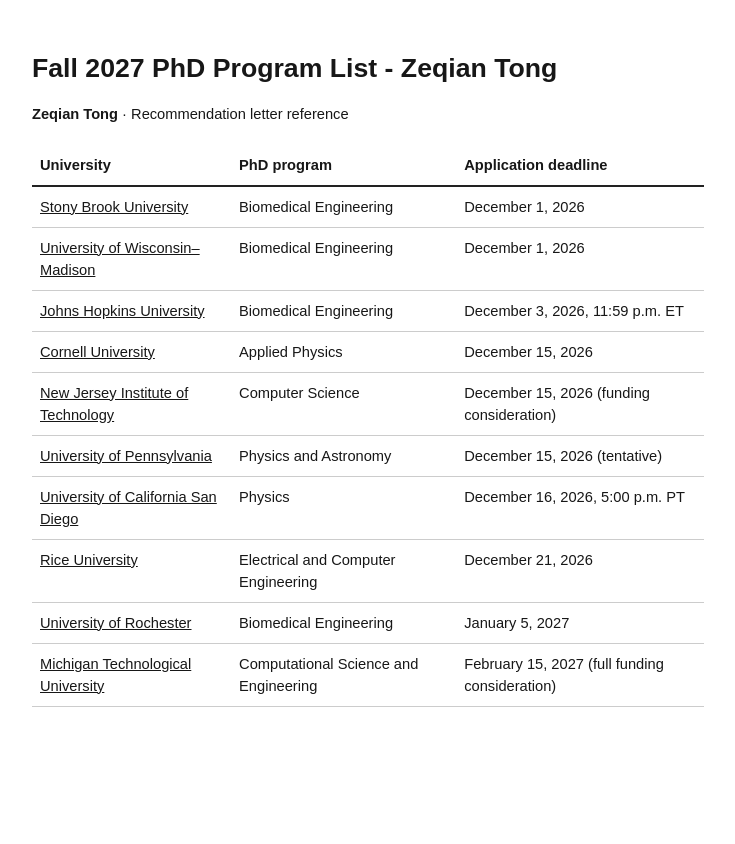
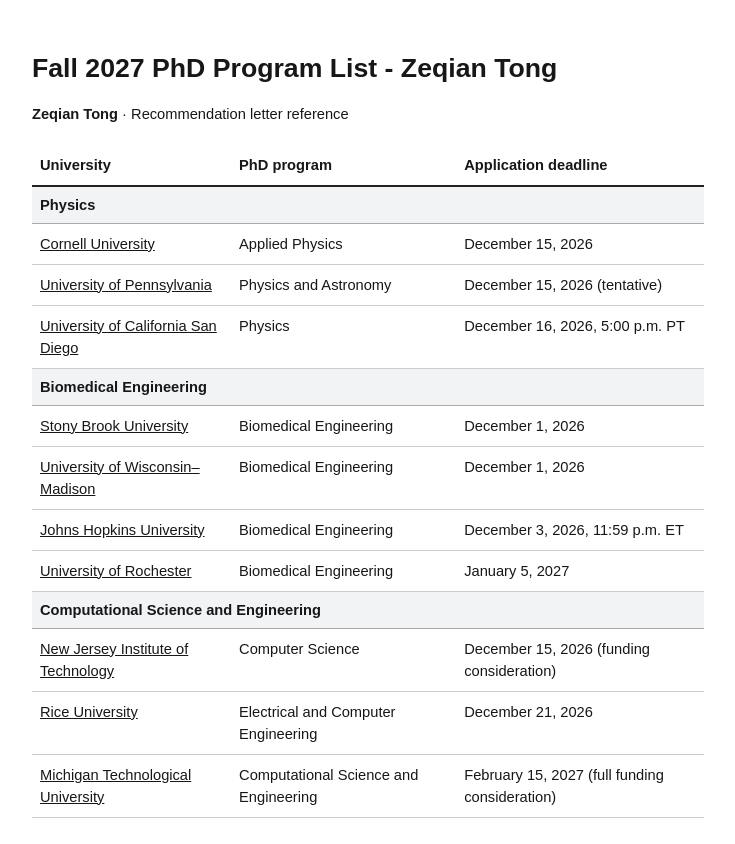
Before and after one commit to Suzuka2788/fall-2027-phd-program-list, a plain HTML site: page index.html in a window 1280 px wide. Shown: the whole page, without its empty margins (272-1007 px from the left). Before the commit the page ends 800 px from the top, so only its background shows below. Drawn offline with Linux system fonts and the light colour scheme.

Commit message:
Group PhD programs by field

```diff
--- a/index.html
+++ b/index.html
@@ -1,18 +1,22 @@
 <!doctype html>
 <html lang="en"><meta charset="utf-8"><title>Fall 2027 PhD Program List - Zeqian Tong</title>
-<style>@page{size:letter;margin:.75in}body{font:11pt/1.5 Arial,sans-serif;color:#171717;max-width:7in;margin:48px auto;padding:0 18px}h1{font-size:20pt;margin-bottom:0}table{width:100%;border-collapse:collapse;margin:20px 0}th,td{text-align:left;vertical-align:top;padding:9px 8px;border-bottom:1px solid #ccc}th{border-bottom:2px solid #222}a{color:inherit;text-decoration:underline}small{display:block;margin-top:10px}@media print{body{margin:0;padding:0}}</style>
+<style>@page{size:letter;margin:.75in}body{font:11pt/1.5 Arial,sans-serif;color:#171717;max-width:7in;margin:48px auto;padding:0 18px}h1{font-size:20pt;margin-bottom:0}table{width:100%;border-collapse:collapse;margin:20px 0}th,td{text-align:left;vertical-align:top;padding:9px 8px;border-bottom:1px solid #ccc}th{border-bottom:2px solid #222}a{color:inherit;text-decoration:underline}small{display:block;margin-top:10px}@media print{body{margin:0;padding:0}}.category th{background:#f1f3f5;border-bottom:1px solid #aaa;padding:7px 8px}</style>
 <h1>Fall 2027 PhD Program List - Zeqian Tong</h1>
 <p><strong>Zeqian Tong</strong> · Recommendation letter reference</p>
-<table><thead><tr><th>University</th><th>PhD program</th><th>Application deadline</th></tr></thead><tbody>
+<table><thead><tr><th>University</th><th>PhD program</th><th>Application deadline</th></tr></thead><tbody><tr class="category"><th colspan="3" scope="rowgroup">Physics</th></tr>
+<tr><td><a href="https://catalog.cornell.edu/programs/applied-physics-phd/">Cornell University</a></td><td>Applied Physics</td><td>December 15, 2026</td></tr>
+<tr><td><a href="https://openstemfield.org/opportunities/749-penn-phd-in-physics-and-astronomy-quantum-matter-nanotechnology/">University of Pennsylvania</a></td><td>Physics and Astronomy</td><td>December 15, 2026 (tentative)</td></tr>
+<tr><td><a href="https://new.physics.ucsd.edu/students/graduate/requirements">University of California San Diego</a></td><td>Physics</td><td>December 16, 2026, 5:00 p.m. PT</td></tr>
+</tbody>
+<tbody><tr class="category"><th colspan="3" scope="rowgroup">Biomedical Engineering</th></tr>
 <tr><td><a href="https://www.stonybrook.edu/bme/academics/graduate/">Stony Brook University</a></td><td>Biomedical Engineering</td><td>December 1, 2026</td></tr>
 <tr><td><a href="https://guide.wisc.edu/graduate/biomedical-engineering/biomedical-engineering-phd/index.html">University of Wisconsin–Madison</a></td><td>Biomedical Engineering</td><td>December 1, 2026</td></tr>
 <tr><td><a href="https://www.bme.jhu.edu/academics/graduate/phd-program/apply-to-the-phd-program/">Johns Hopkins University</a></td><td>Biomedical Engineering</td><td>December 3, 2026, 11:59 p.m. ET</td></tr>
-<tr><td><a href="https://catalog.cornell.edu/programs/applied-physics-phd/">Cornell University</a></td><td>Applied Physics</td><td>December 15, 2026</td></tr>
+<tr><td><a href="https://www.hajim.rochester.edu/bme/graduate/applicants.html">University of Rochester</a></td><td>Biomedical Engineering</td><td>January 5, 2027</td></tr>
+</tbody>
+<tbody><tr class="category"><th colspan="3" scope="rowgroup">Computational Science and Engineering</th></tr>
 <tr><td><a href="https://cs.njit.edu/admission-requirements-and-financial-support-phd-computer-science-program">New Jersey Institute of Technology</a></td><td>Computer Science</td><td>December 15, 2026 (funding consideration)</td></tr>
-<tr><td><a href="https://openstemfield.org/opportunities/749-penn-phd-in-physics-and-astronomy-quantum-matter-nanotechnology/">University of Pennsylvania</a></td><td>Physics and Astronomy</td><td>December 15, 2026 (tentative)</td></tr>
-<tr><td><a href="https://new.physics.ucsd.edu/students/graduate/requirements">University of California San Diego</a></td><td>Physics</td><td>December 16, 2026, 5:00 p.m. PT</td></tr>
 <tr><td><a href="https://www.ece.rice.edu/academics/graduate-programs/graduate-admissions">Rice University</a></td><td>Electrical and Computer Engineering</td><td>December 21, 2026</td></tr>
-<tr><td><a href="https://www.hajim.rochester.edu/bme/graduate/applicants.html">University of Rochester</a></td><td>Biomedical Engineering</td><td>January 5, 2027</td></tr>
 <tr><td><a href="https://www.mtu.edu/academics/cse/index.html">Michigan Technological University</a></td><td>Computational Science and Engineering</td><td>February 15, 2027 (full funding consideration)</td></tr>
 </tbody></table>
 </html>
```
